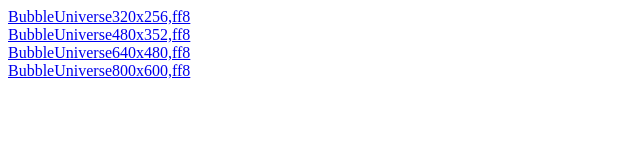
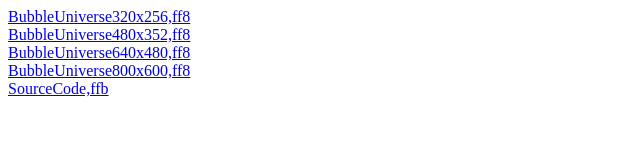
Before and after one commit to movievertigo/movievertigo.github.io, a plain HTML site: page downloads/riscos/bubbleuniverse/index.html in a window 1280 px wide. Shown: the whole page, without its empty margins (0-640 px from the left). Drawn offline with Linux system fonts and the light colour scheme.

Commit message:
Linked to RISC OS Bubble Universe source code

```diff
--- a/downloads/riscos/bubbleuniverse/index.html
+++ b/downloads/riscos/bubbleuniverse/index.html
@@ -2,3 +2,4 @@
 <div><a href="BubbleUniverse480x352,ff8">BubbleUniverse480x352,ff8</a></div>
 <div><a href="BubbleUniverse640x480,ff8">BubbleUniverse640x480,ff8</a></div>
 <div><a href="BubbleUniverse800x600,ff8">BubbleUniverse800x600,ff8</a></div>
+<div><a href="SourceCode,ffb">SourceCode,ffb</a></div>
```
